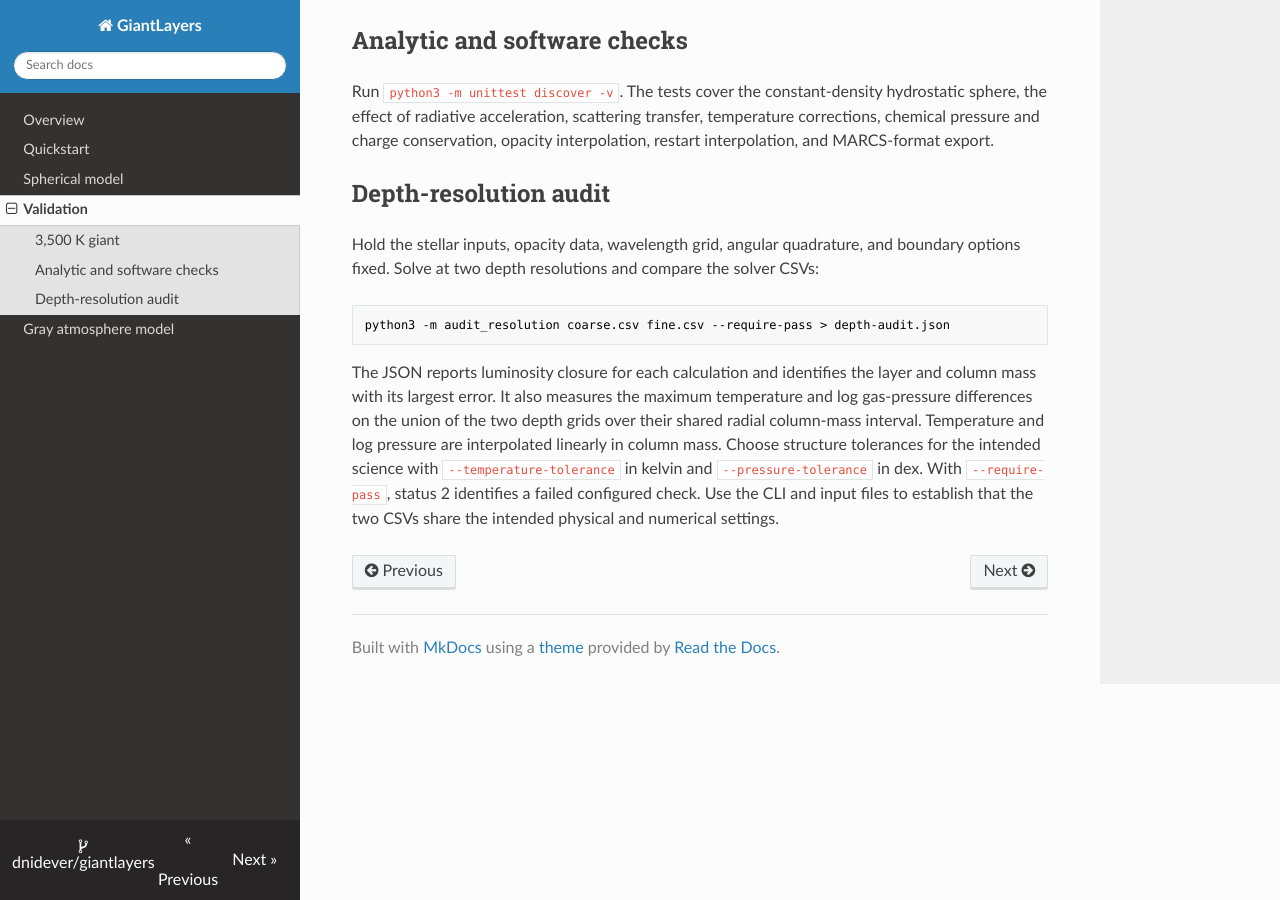
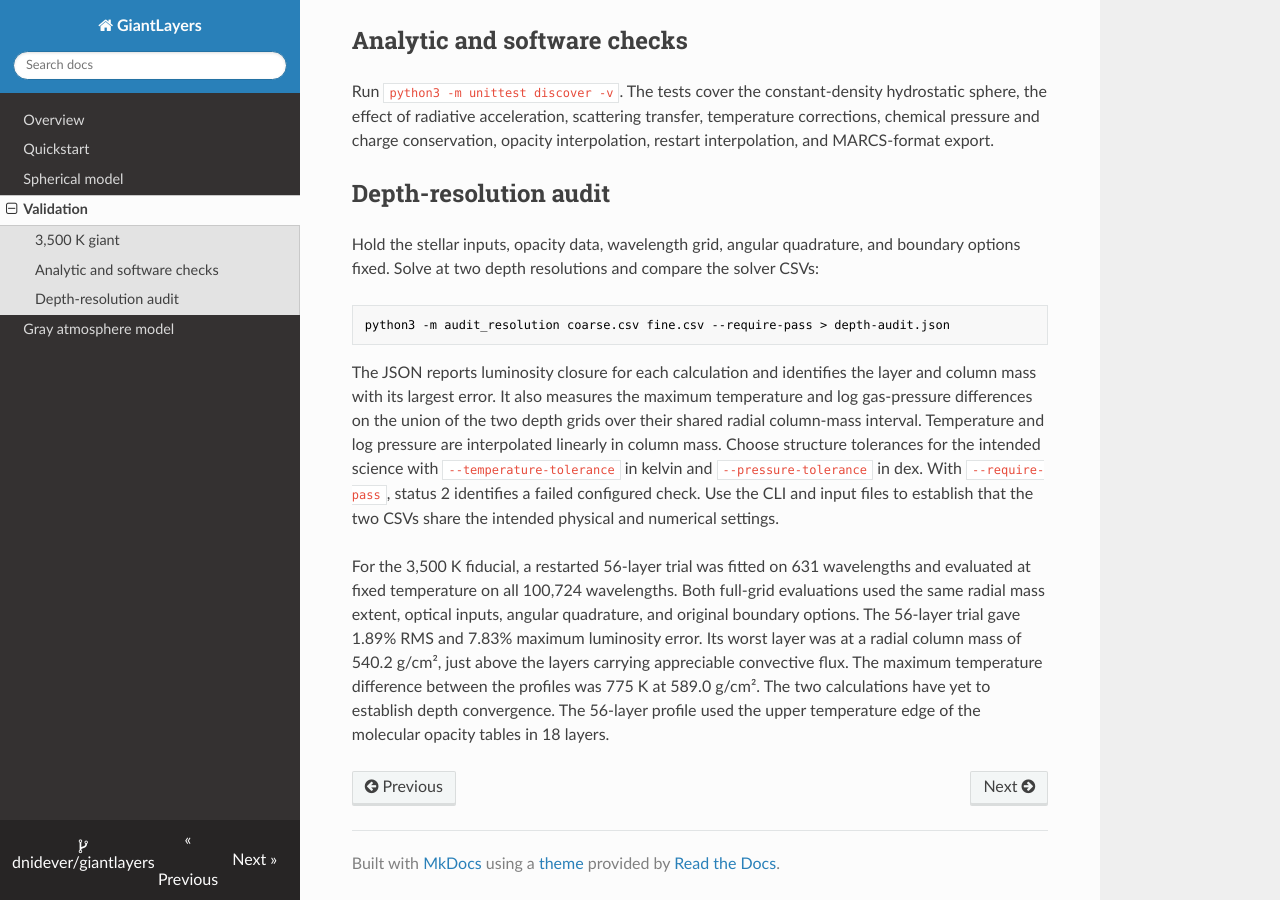
Before and after one commit to dnidever/giantlayers, an MkDocs documentation site: the page built from docs/validation.md, in a window 1280 px wide and 900 px high, scrolled down 1169 px. Built offline with MkDocs 1.6.1, drawn with Linux system fonts in a browser that asks for light colours; nearby versions of some CDN libraries.

Commit message:
Record the 56-layer full-grid resolution audit

````diff
--- a/docs/validation.md
+++ b/docs/validation.md
@@ -38,3 +38,5 @@ python3 -m audit_resolution coarse.csv fine.csv --require-pass > depth-audit.jso
 ```
 
 The JSON reports luminosity closure for each calculation and identifies the layer and column mass with its largest error. It also measures the maximum temperature and log gas-pressure differences on the union of the two depth grids over their shared radial column-mass interval. Temperature and log pressure are interpolated linearly in column mass. Choose structure tolerances for the intended science with `--temperature-tolerance` in kelvin and `--pressure-tolerance` in dex. With `--require-pass`, status 2 identifies a failed configured check. Use the CLI and input files to establish that the two CSVs share the intended physical and numerical settings.
+
+For the 3,500 K fiducial, a restarted 56-layer trial was fitted on 631 wavelengths and evaluated at fixed temperature on all 100,724 wavelengths. Both full-grid evaluations used the same radial mass extent, optical inputs, angular quadrature, and original boundary options. The 56-layer trial gave 1.89% RMS and 7.83% maximum luminosity error. Its worst layer was at a radial column mass of 540.2 g/cm², just above the layers carrying appreciable convective flux. The maximum temperature difference between the profiles was 775 K at 589.0 g/cm². The two calculations have yet to establish depth convergence. The 56-layer profile used the upper temperature edge of the molecular opacity tables in 18 layers.
````
